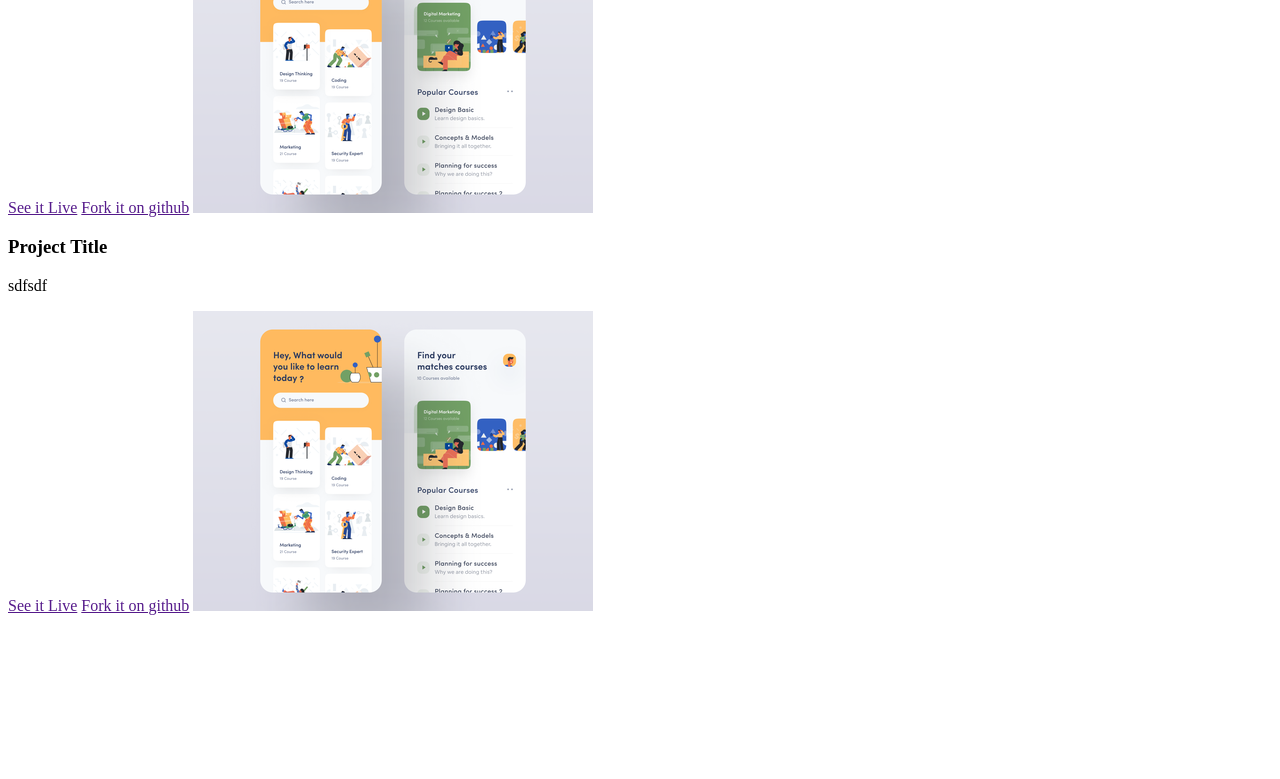
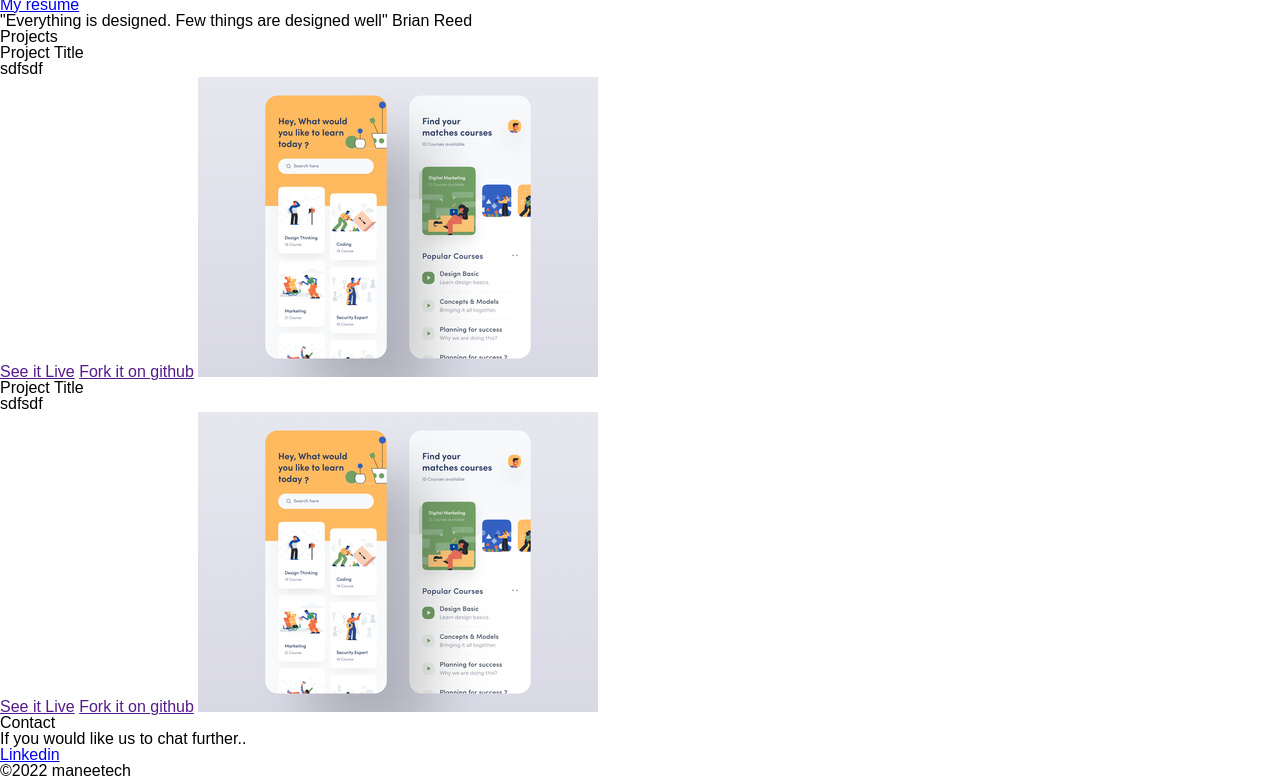
Before and after one commit to engymanee/engymanee.github.io, a plain HTML site: page index.html in a window 1280 px wide. Shown: the part 1411-2190 px from the top of the page. Before the commit the page ends 2034 px from the top, so only its background shows below. Drawn offline with Linux system fonts and the light colour scheme.

Commit message:
Added more info

```diff
--- a/index.html
+++ b/index.html
@@ -1,19 +1,24 @@
 <!DOCTYPE html>
 <head>
 <title>My portolio</title>
+<meta name="viewport" content="width=device-width, initial-scale=1" />
+<link rel="stylesheet" href="reset.css">
+<link rel="stylesheet" href="style.css">
 <body>
     <header>
         <h1>Hello, I’m an edtech designer & developer.
             I work on design systems, websites and web apps
             Also, I work on <span>curriculum development and learning design</span> </h1>
-            <a href="Learn More">More about me</a>
+            <a href="Learn More" class="button">More about me</a>
     </header>
     <main>
         <section id = "about">
             <h2>About Me</h2>
             <div>
                 <img src="manee.png" alt="a picture of manee jsut generally loving creativity"/>
-                <p></p>
+                <p>Lorem ipsum dolor sit amet, consectetur adipiscing elit. Duis ornare sagittis urna non venenatis. Nam venenatis massa nisl, id placerat tortor eleifend et. Cras eget justo euismod, viverra dui sed, rhoncus arcu. Maecenas luctus, eros eget posuere feugiat, nunc augue dictum lectus, vel rutrum dolor felis eget tortor. Quisque vitae dapibus tortor, eu fringilla neque. Donec ultricies ligula nisi, nec finibus eros vehicula id. Mauris viverra nunc non tortor accumsan tincidunt. Nulla ut efficitur erat. Nam non odio scelerisque, sodales est nec, volutpat dui. Proin maximus ligula ac aliquet lacinia. Mauris ut eleifend sem. Nulla mi diam, vestibulum in gravida at, iaculis et sem. Pellentesque commodo, nisl eget semper convallis, est leo elementum dui, quis suscipit dui dui eu erat. Maecenas sed tempus arcu, ut pellentesque dui. Curabitur pulvinar sit amet eros et molestie.
+
+                </p>
                 <a href="Resume">My resume</a>
                 <blockquote>"Everything is designed. Few things are designed well"
                 <cite>Brian Reed</cite>
@@ -41,6 +46,22 @@
                 <img src="mentor.png" alt="first app"/>
             </article>
         </section>
+
+        <section>
+            <h3>Contact</h3>
+            <p>If you would like us to chat further..</p>
+            <a href="mailto:test@test.com"></a>
+        </section>
     </main>
+
+    <footer>
+        <ul>
+            <li>
+                <a href="https://www.linkedin.com/in/engymanee/">Linkedin</a>
+            </li>
+            </i>
+        </ul>
+        <p>&copy;2022 maneetech</p>
+    </footer>
 </body>
 </head>
--- /dev/null
+++ b/reset.css
@@ -0,0 +1,56 @@
+/* http://meyerweb.com/eric/tools/css/reset/
+   v2.0 | 20110126
+   License: none (public domain)
+*/
+
+html, body, div, span, applet, object, iframe,
+h1, h2, h3, h4, h5, h6, p, blockquote, pre,
+a, abbr, acronym, address, big, cite, code,
+del, dfn, em, img, ins, kbd, q, s, samp,
+small, strike, strong, sub, sup, tt, var,
+b, u, i, center,
+dl, dt, dd, ol, ul, li,
+fieldset, form, label, legend,
+table, caption, tbody, tfoot, thead, tr, th, td,
+article, aside, canvas, details, embed,
+figure, figcaption, footer, header, hgroup,
+menu, nav, output, ruby, section, summary,
+time, mark, audio, video {
+	margin: 0;
+	padding: 0;
+	border: 0;
+	font-size: 100%;
+	font: inherit;
+	vertical-align: baseline;
+}
+/* HTML5 display-role reset for older browsers */
+article, aside, details, figcaption, figure,
+footer, header, hgroup, menu, nav, section {
+	display: block;
+}
+body {
+	line-height: 1;
+}
+ol, ul {
+	list-style: none;
+}
+blockquote, q {
+	quotes: none;
+}
+blockquote:before, blockquote:after,
+q:before, q:after {
+	content: '';
+	content: none;
+}
+table {
+	border-collapse: collapse;
+	border-spacing: 0;
+}
+
+/* apply a natural box layout model to all elements, but allowing components to change */
+html {
+    box-sizing: border-box;
+  }
+  *, *:before, *:after {
+    box-sizing: inherit;
+  }
--- /dev/null
+++ b/style.css
@@ -0,0 +1,32 @@
+body {
+	font-family: Arial, Helvetica, sans-serif;
+}
+header {
+    height: 50vh;
+    display: flex;
+    flex-direction: column;
+    justify-content: center;
+    align-items: center;
+    padding: 2rem;
+}
+
+h1 {
+    margin-bottom: 2rem;
+    font-size: 3vw;
+    font-weight: bold;
+    line-height: 1.4em;
+}
+
+.button {
+    padding: 1rem;
+    border: 2px solid red;
+    font-weight: bold;
+    text-decoration: none;
+    color: red;
+}
+
+}
+
+@media (min-width: 800px){
+
+}
```
